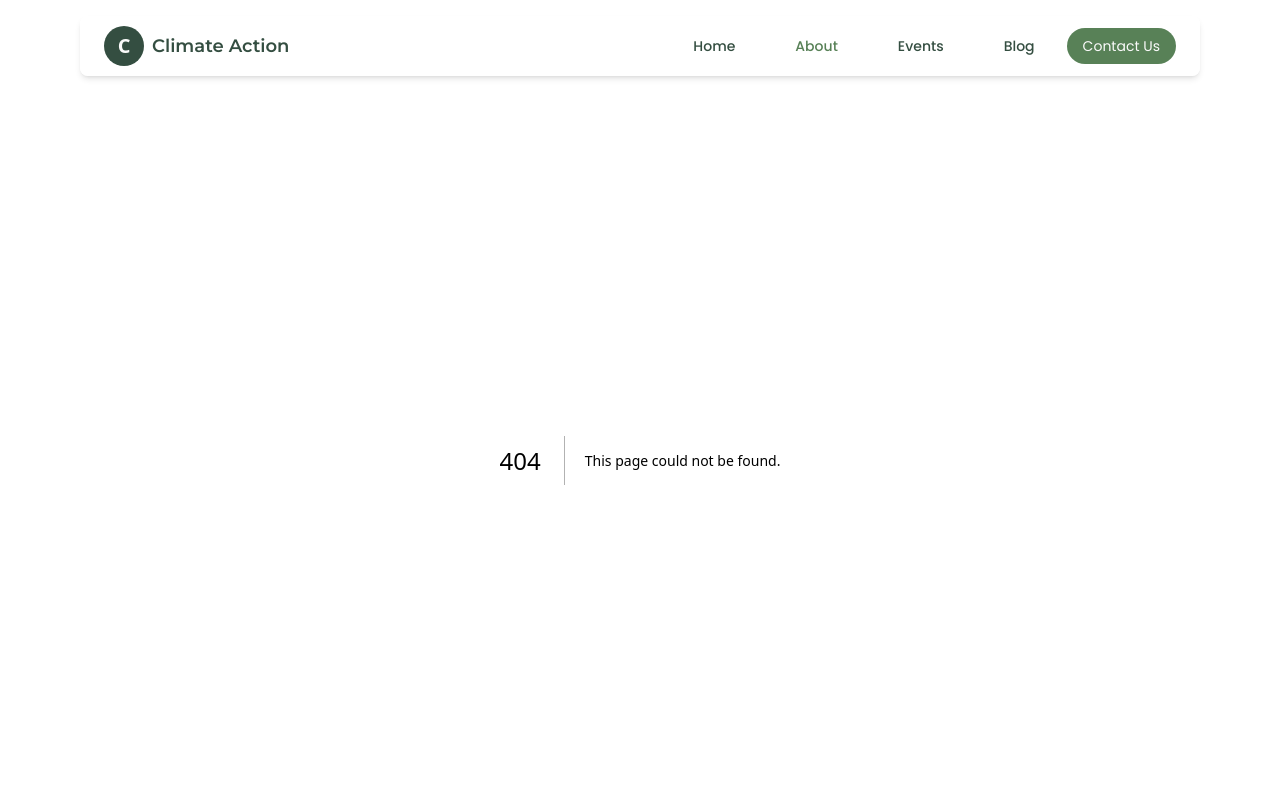
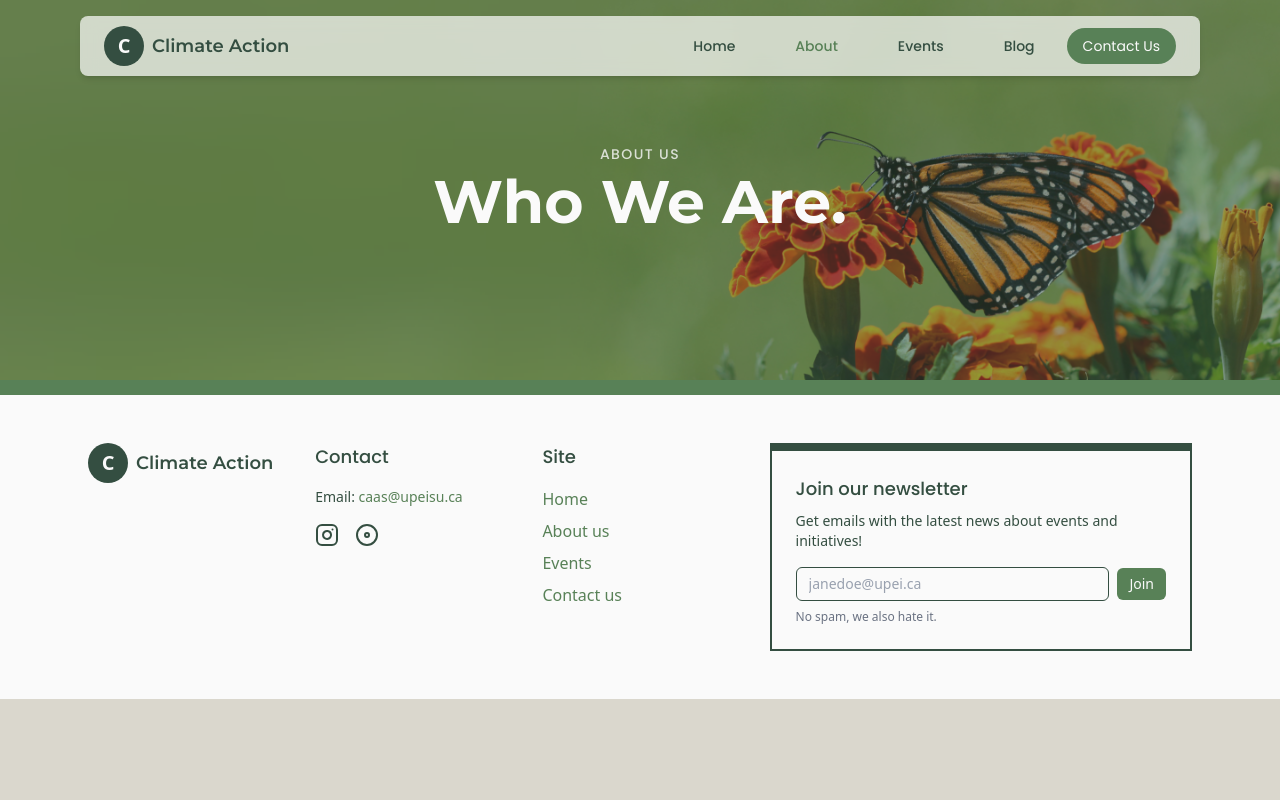
Before and after one commit to JonathanZul/upei-climate-action, a Next.js app: page /about in a window 1280 px wide. Before the commit this address had no page. Shown: the top 800 px of the page. Built offline with nearby package versions, Linux system fonts and the light colour scheme.

Commit message:
feat: Create About Us page and reusable PageHero component

```diff
--- /dev/null
+++ b/app/about/page.tsx
@@ -0,0 +1,14 @@
+// app/about/page.tsx
+import PageHero from '@/components/ui/PageHero';
+
+export default function AboutPage() {
+  return (
+    <>
+      <PageHero
+        preTitle="About Us"
+        title="Who We Are."
+        imageUrl="/images/about-hero.png"
+      />
+    </>
+  );
+}
--- /dev/null
+++ b/components/ui/PageHero.tsx
@@ -0,0 +1,32 @@
+import React from 'react';
+
+type PageHeroProps = {
+  preTitle: string;
+  title: string;
+  imageUrl: string;
+};
+
+export default function PageHero({ preTitle, title, imageUrl }: PageHeroProps) {
+  return (
+    <section className="relative flex h-96 min-h-[300px] mt-[-8vh] items-center justify-center">
+      {/* Background Image and Overlay */}
+      <div className="absolute inset-0">
+        <div
+          className="h-full w-full bg-cover bg-center"
+          style={{ backgroundImage: `url(${imageUrl})` }}
+        />
+        <div className="absolute inset-0 bg-tertiary/50" />
+      </div>
+
+      {/* Content */}
+      <div className="relative z-10 flex flex-col items-center px-4 text-center">
+        <p className="font-poppins text-sm font-medium uppercase tracking-widest text-white-text/80">
+          {preTitle}
+        </p>
+        <h1 className="mt-2 font-montserrat text-5xl font-bold text-white-text sm:text-6xl">
+          {title}
+        </h1>
+      </div>
+    </section>
+  );
+}
```
Also changed, not shown: public/images/about-hero.png (added).
